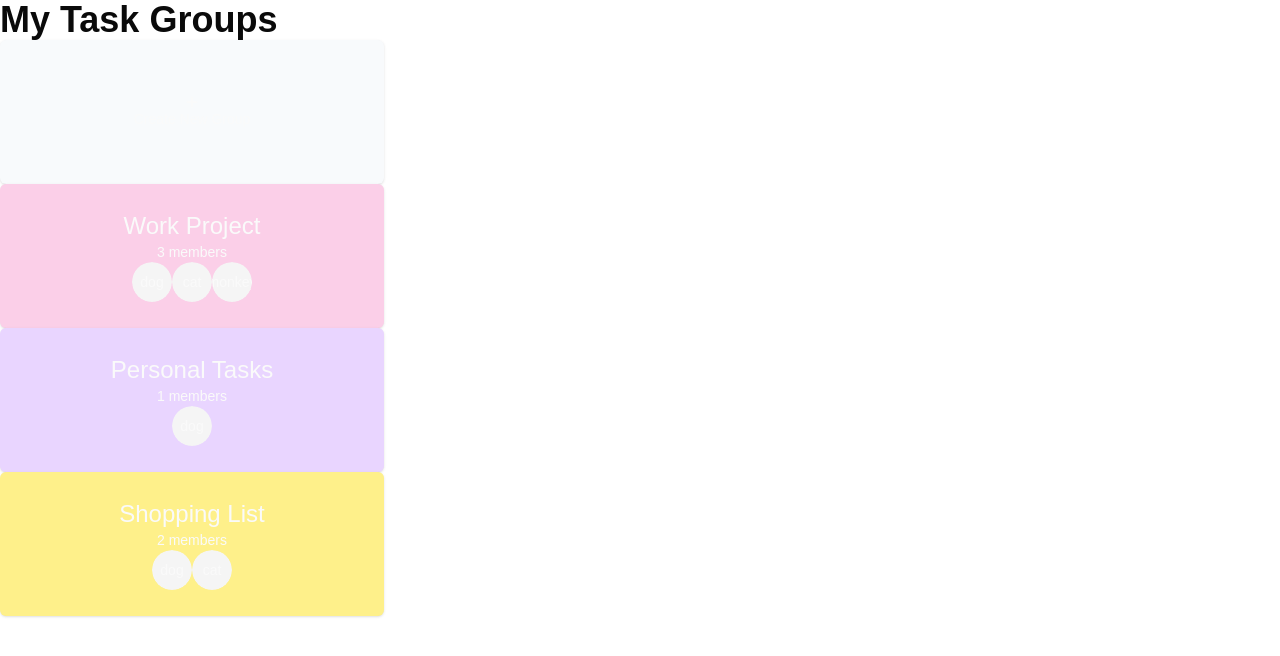
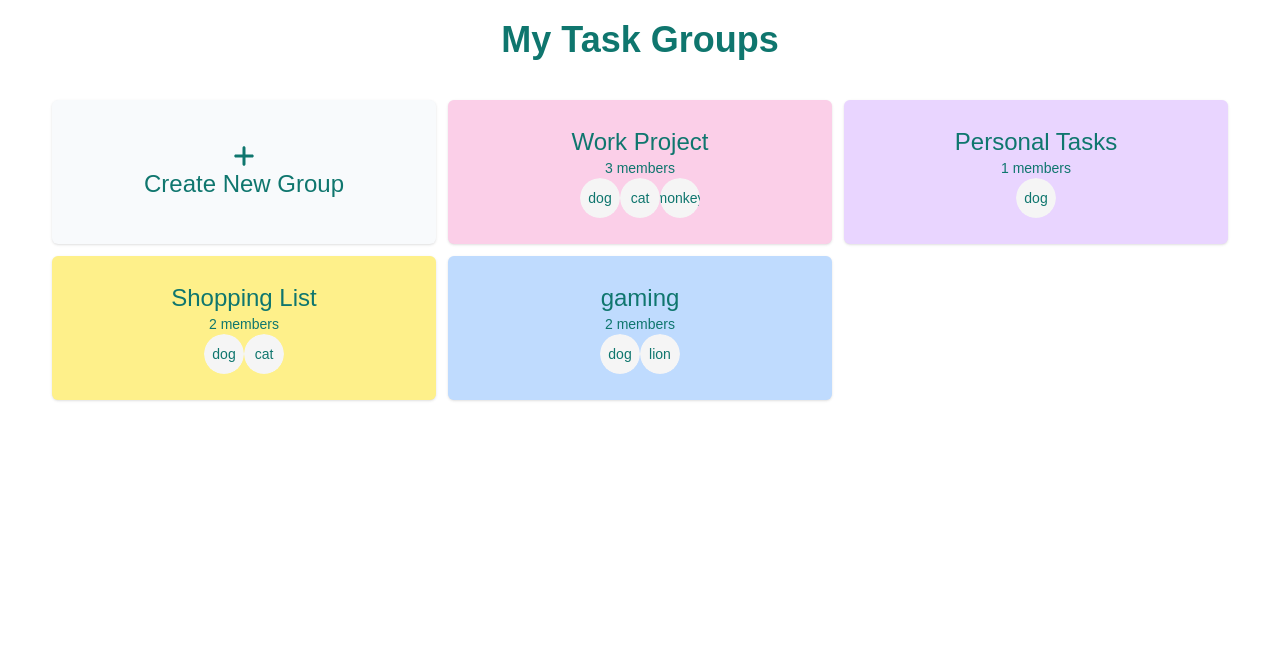
Before and after one commit to reiz0/Manage_Green, a Next.js app: page /groups in a window 1280 px wide. Shown: the top 656 px of the page. Built offline with nearby package versions, Linux system fonts and the light colour scheme.

Commit message:
task group layout done

```diff
--- a/src/app/groups/_group.component.tsx
+++ b/src/app/groups/_group.component.tsx
@@ -1,8 +1,8 @@
+import { Avatar, AvatarFallback, AvatarImage } from "@/components/ui/avatar";
 import { Button } from "@/components/ui/button";
-import { Avatar, AvatarFallback, AvatarImage } from "@/components/ui/avatar"
 
+import { baseText } from "@/app/style/baseClass";
 import { groupInfoType } from "./page";
-import { baseText } from "@/style/baseClass";
 
 type Props = {
   index: number;
@@ -10,11 +10,7 @@ type Props = {
 };
 
 export const Group = ({ index, groupInfo }: Props) => {
-  console.log(index);
-  console.log(groupInfo);
-
-
-  const setBgColor = (num:number) => {
+  const setBgColor = (num: number) => {
     if (num % 4 === 1) return "bg-purple-200 hover:bg-purple-300";
     else if (num % 4 === 2) return "bg-yellow-200 hover:bg-yellow-300";
     else if (num % 4 === 3) return "bg-blue-200 hover:bg-blue-300";
@@ -22,18 +18,16 @@ export const Group = ({ index, groupInfo }: Props) => {
   };
 
   return (
-    <Button
-      className={`w-96 h-36 ${setBgColor(index)} flex flex-col`} asChild
-    >
+    <Button className={`w-96 h-36 ${setBgColor(index)} flex flex-col`} asChild>
       <div className={baseText}>
         <h3 className="text-2xl">{groupInfo.title}</h3>
         <h3>{groupInfo.members.length} members</h3>
         <div className="flex">
           {groupInfo.members.map((member, i) => (
             <Avatar key={i}>
-            <AvatarImage src="" />
-            <AvatarFallback>{member}</AvatarFallback>
-          </Avatar>
+              <AvatarImage src="" />
+              <AvatarFallback>{member}</AvatarFallback>
+            </Avatar>
           ))}
         </div>
       </div>
--- a/src/app/groups/page.tsx
+++ b/src/app/groups/page.tsx
@@ -1,8 +1,8 @@
 import { Button } from "@/components/ui/button";
 
+import { baseText } from "@/app/style/baseClass";
 import { FaPlus } from "react-icons/fa6";
 import { Group } from "./_group.component";
-import { baseText } from "@/style/baseClass";
 
 export type groupInfoType = {
   title: string;
@@ -23,25 +23,29 @@ export default function Page() {
       title: "Shopping List",
       members: ["dog", "cat"],
     },
+    {
+      title: "gaming",
+      members: ["dog", "lion"],
+    },
   ];
   return (
-    <div>
-      <h1 className={`text-4xl font-bold ${baseText}`}>My Task Groups</h1>
-      <div>
+    <div className="text-center">
+      <h1 className={`text-4xl font-bold ${baseText} mb-10 mt-5`}>My Task Groups</h1>
+      <div className="grid place-items-center">
+        <div className="grid gap-3 md:grid-cols-2 xl:grid-cols-3">
           <Button
-          className=" bg-slate-50 hover:bg-green-100 w-96 h-36 flex flex-col" asChild
+            className="bg-slate-50 hover:bg-green-100 w-96 h-36 flex flex-col text-2xl"
+            asChild
           >
-          <div className={`text-2xl ${baseText}`}>
+            <div className={`${baseText}`}>
               <FaPlus />
               <p>Create New Group</p>
             </div>
           </Button>
-        {groups.map((group, index) => {
-          console.log(index);
-          return(
+          {groups.map((group, index) => (
             <Group key={index} index={index} groupInfo={group} />
-          )
-        })}
+          ))}
+        </div>
       </div>
     </div>
   );
```
Also changed, not shown: src/app/style/baseClass.ts (renamed from src/style/baseClass.ts). Lines whose indentation alone changed are shown as unchanged.
